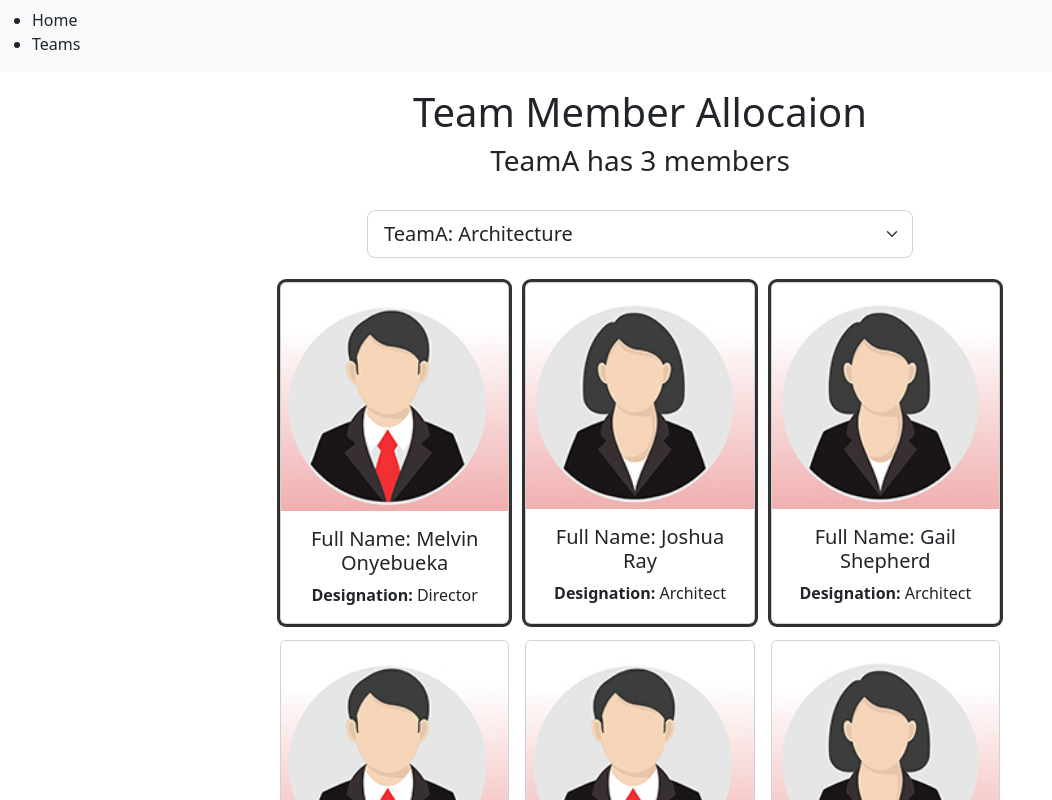
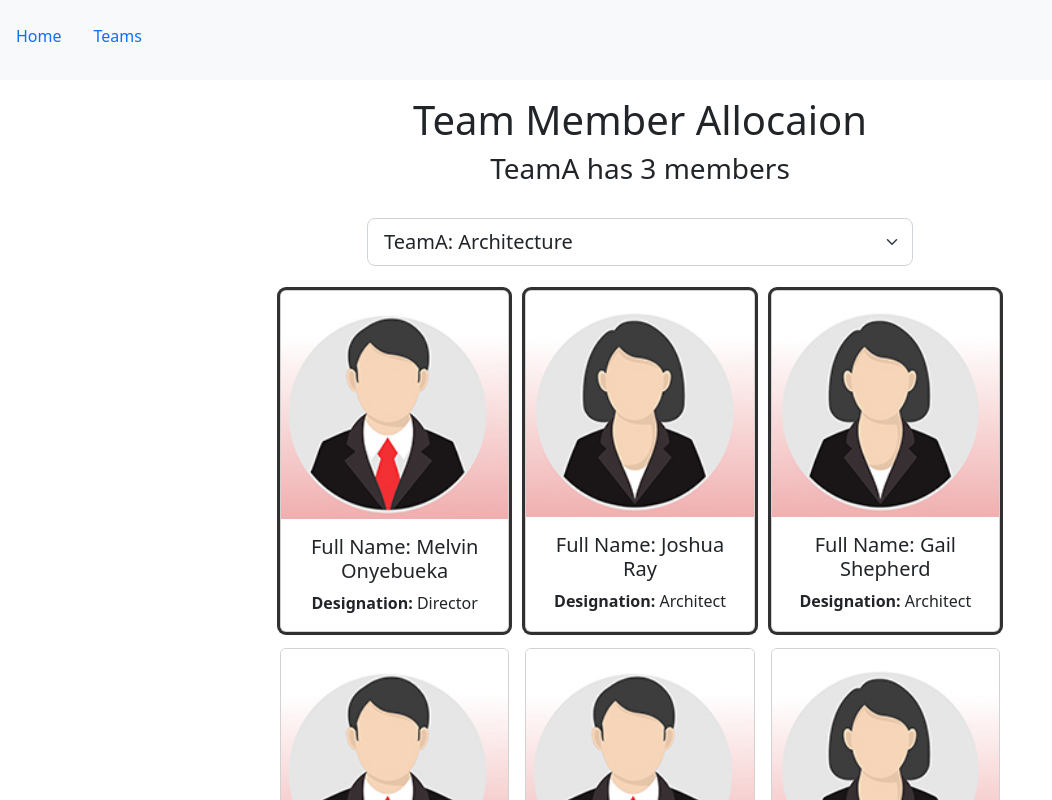
Before and after one commit to Daniel-Williams-ux/Alcasa_Team_Member_Allocation_App, a React (Vite) app: page / in a window 1280 px wide. Shown: the top 800 px of the page, without its empty margins (0-1052 px from the left). Built offline with nearby package versions, Linux system fonts and the light colour scheme.

Commit message:
correct navbar bootstrap styling

```diff
--- a/src/Nav.jsx
+++ b/src/Nav.jsx
@@ -2,8 +2,8 @@
 
 const Nav = () => {
   return (
-    <nav className="navbar navbar-expanded-lg navbar-light bg-light">
-      <ul className="navbarinav me-auto mb-2 mb-lg-g">
+    <nav className="navbar navbar-expand-lg navbar-light bg-light">
+      <ul className="navbar nav me-auto mb-2 mb-lg-g">
         <li className="nav-item">
           <Link className="nav-link" to ="/">Home</Link>
         </li>
```
